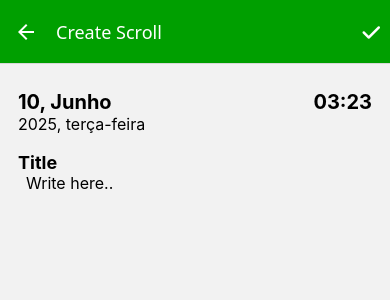
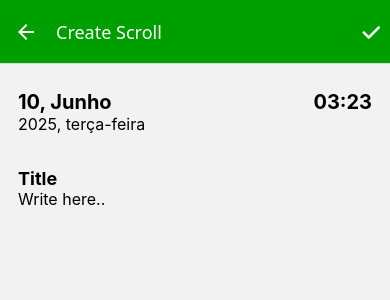
Before and after one commit to gedeaoaraujo/emerald-scrolls-rn, a React Native app: screen /Create in a window 390 px wide. Shown: the top 300 px of the page. Built offline with nearby package versions, Linux system fonts and the light colour scheme.

Commit message:
Adjusting components layout

```diff
--- a/components/CreateScrollScreen.tsx
+++ b/components/CreateScrollScreen.tsx
@@ -42,15 +42,14 @@ export const CreateScrollScreen = () => {
 
 const styles = StyleSheet.create({
   content: {
-    flex: 1,
     padding: 18,
   },
   title: {
     fontSize: 18,
+    marginTop: 16,
     fontWeight: 'bold'
   },
   text: {
-    fontSize: 16,
-    paddingHorizontal: 8
+    fontSize: 16
   }
 });
--- a/components/EditScrollScreen.tsx
+++ b/components/EditScrollScreen.tsx
@@ -43,15 +43,14 @@ export const EditScrollScreen = ({ route }) => {
 
 const styles = StyleSheet.create({
   content: {
-    flex: 1,
     padding: 18,
   },
   title: {
     fontSize: 18,
+    marginTop: 16,
     fontWeight: 'bold'
   },
   text: {
     fontSize: 16,
-    paddingHorizontal: 8
   }
 });
--- a/components/ScrollItem.tsx
+++ b/components/ScrollItem.tsx
@@ -22,15 +22,17 @@ export const ScrollItem = (props: ScrollItemProps) => {
 
 const styles = StyleSheet.create({
   container: {
-    flex: 1,
-    padding: 18,
+    padding: 20,
   },
   title: {
     fontSize: 18,
     minWidth: '100%',
+    fontWeight: 'bold',
   },
   date: {
     paddingVertical: 8,
   },
-  text: {}
+  text: {
+    fontSize: 16
+  }
 });
--- a/components/ViewScrollScreen.tsx
+++ b/components/ViewScrollScreen.tsx
@@ -18,12 +18,12 @@ export const ViewScrollScreen = ({route}: ViewScrollScreenProps) => {
 
 const styles = StyleSheet.create({
   content: {
-    flex: 1,
     padding: 18,
   },
   title: {
     fontSize: 18,
-    fontWeight: 'bold'
+    fontWeight: 'bold',
+    paddingVertical: 18,
   },
   text: {
     fontSize: 16
```
